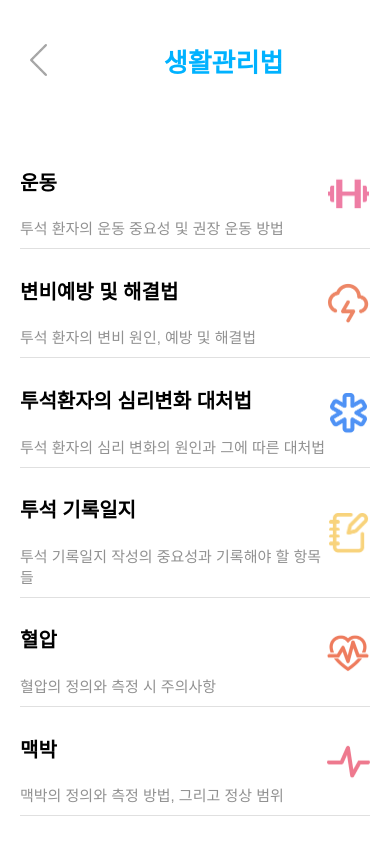
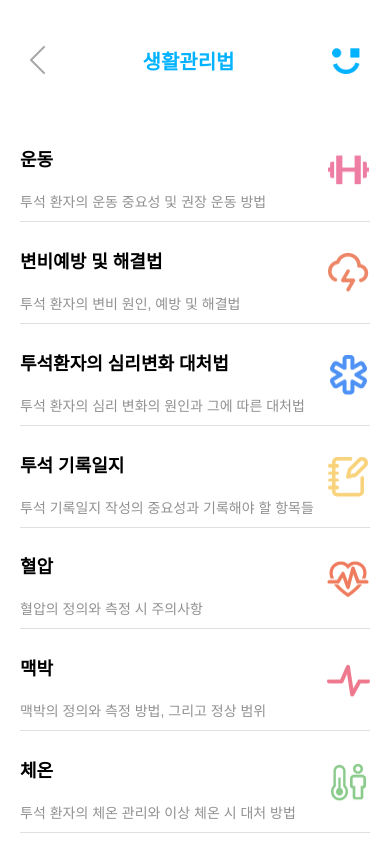
Before and after one commit to soyeonniii/lifestyle, a plain HTML site: page index.html in a window 390 px wide. Drawn offline with Linux system fonts and the light colour scheme.

Commit message:
lifestyle.css

```diff
--- a/lifestyle.css
+++ b/lifestyle.css
@@ -95,3 +95,31 @@ body, html {
     height: 44px;
     width: 44px;
 }
+
+@media (max-width: 462px) {
+    .top-bar {
+        width: 100%;
+        left: 0;
+        transform: none;
+    }
+
+    .top-bar h1 {
+        font-size: 20px;
+    }
+
+    .top-bar img {
+        height: 28px;
+    }
+
+    .content {
+        padding-top: 120px; /* Adjust content padding for smaller screens */
+    }
+
+    .item h2 {
+        font-size: 18px;
+    }
+
+    .item p {
+        font-size: 14px;
+    }
+}
```
